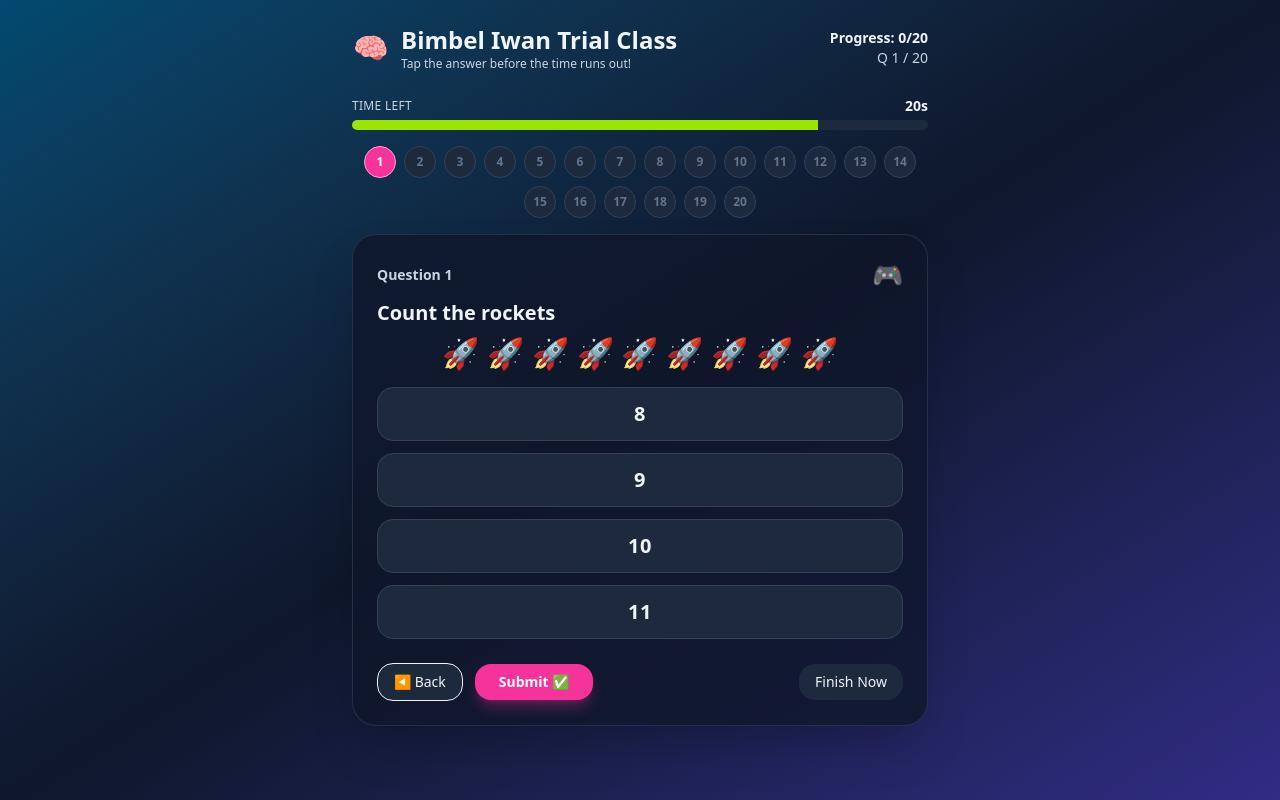
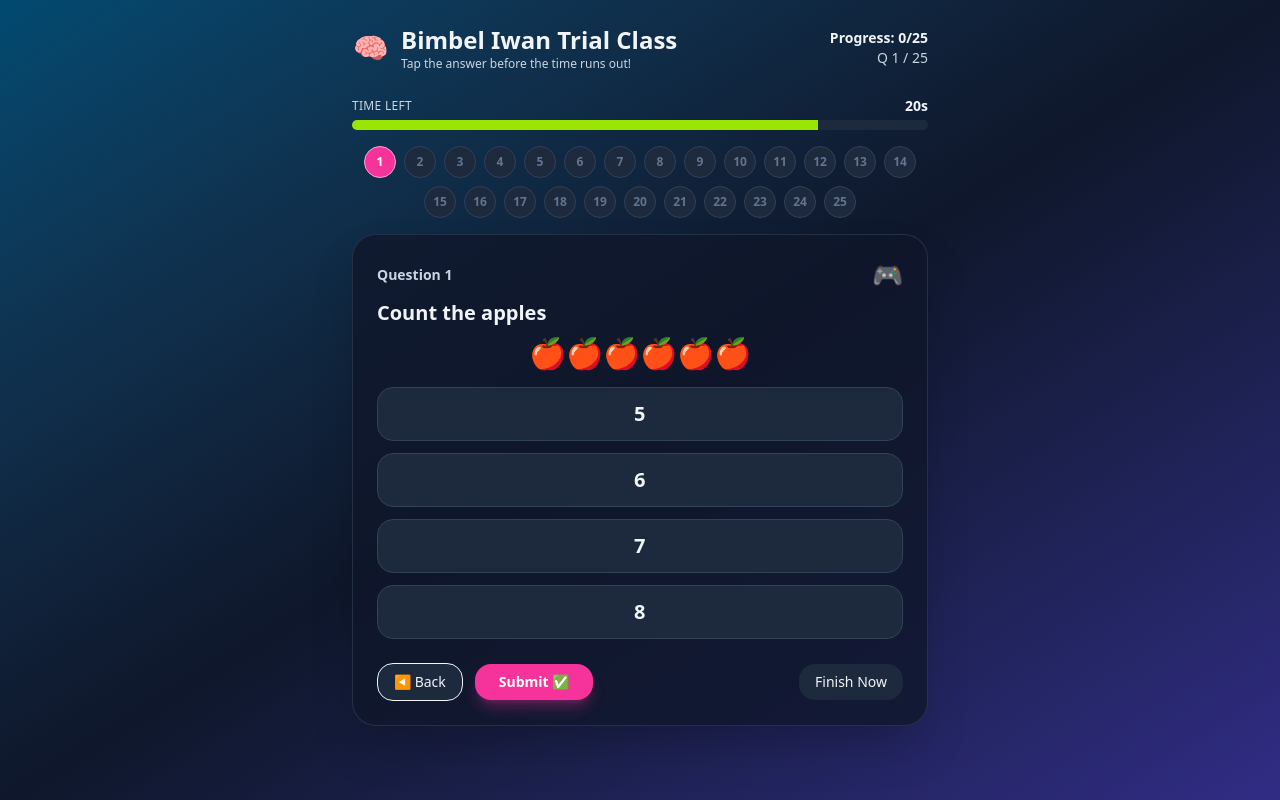
Before and after one commit to m12cksn/areaAndPerimeter, a React (Vite) app: page / in a window 1280 px wide. Built offline with nearby package versions, Linux system fonts and the light colour scheme.

Commit message:
09 desember 2025

```diff
--- a/src/App.jsx
+++ b/src/App.jsx
@@ -9,192 +9,227 @@ const QUESTIONS = [
   {
     id: 1,
     type: "mcq",
-    title: "Count the rockets",
-    text: "🚀 🚀 🚀 🚀 🚀 🚀 🚀 🚀 🚀",
-    options: ["8", "9", "10", "11"],
-    correct: "9",
-    explanation: "There are 9 rockets.",
+    title: "Count the apples",
+    text: "🍎🍎🍎🍎🍎🍎",
+    options: ["5", "6", "7", "8"],
+    correct: "6",
+    explanation: "There are 6 apples.",
   },
   {
     id: 2,
     type: "mcq",
-    title: "Add the fruits",
-    text: "🍎🍎🍎🍎 + 🍌🍌🍌 = ?",
+    title: "Add the stars",
+    text: "⭐⭐⭐ + ⭐⭐ = ?",
+    options: ["4", "5", "6", "7"],
+    correct: "5",
+    explanation: "3 + 2 = 5.",
+  },
+  {
+    id: 3,
+    type: "mcq",
+    title: "Take away",
+    text: "7 − 3 = ?",
+    options: ["3", "4", "5", "6"],
+    correct: "4",
+    explanation: "7 − 3 = 4.",
+  },
+  {
+    id: 4,
+    type: "mcq",
+    title: "Count the ducks",
+    text: "🦆🦆🦆🦆🦆🦆🦆",
+    options: ["6", "7", "8", "9"],
+    correct: "7",
+    explanation: "There are 7 ducks.",
+  },
+  {
+    id: 5,
+    type: "mcq",
+    title: "Add the balloons",
+    text: "🎈🎈🎈🎈 + 🎈🎈🎈 = ?",
     options: ["6", "7", "8", "9"],
     correct: "7",
     explanation: "4 + 3 = 7.",
   },
   {
-    id: 3,
-    type: "mcq",
-    title: "Count the animals",
-    text: "🐶🐶🐶🐶🐶 🐱🐱🐱🐱",
-    options: ["8", "9", "10", "11"],
-    correct: "9",
-    explanation: "5 dogs + 4 cats = 9.",
-  },
-  {
-    id: 4,
-    type: "mcq",
-    title: "Make 12",
-    text: "⭐ ⭐ ⭐ ⭐ ⭐ + ⭐ ⭐ ⭐ ⭐ ⭐ ⭐ ⭐ = ?",
-    options: ["11", "12", "13", "14"],
-    correct: "12",
-    explanation: "5 + 7 = 12.",
-  },
-  {
-    id: 5,
-    type: "mcq",
-    title: "Big subtraction",
-    text: "🍪🍪🍪🍪🍪🍪🍪🍪🍪🍪 🍪🍪 − 🍪🍪🍪 = ?",
-    options: ["7", "8", "9", "10"],
-    correct: "9",
-    explanation: "12 − 3 = 9.",
-  },
-  {
     id: 6,
     type: "mcq",
-    title: "Which is 15?",
-    text: "Tap the group with 15 objects",
-    options: [
-      "🦆🦆🦆🦆🦆🦆🦆🦆🦆🦆",
-      "🐟🐟🐟🐟🐟🐟🐟🐟🐟🐟🐟🐟🐟🐟🐟",
-      "🍓🍓🍓🍓🍓🍓🍓🍓",
-      "⚽⚽⚽⚽⚽⚽⚽⚽⚽⚽⚽",
-    ],
-    correct: "🐟🐟🐟🐟🐟🐟🐟🐟🐟🐟🐟🐟🐟🐟🐟",
-    explanation: "The fish group shows 15.",
+    title: "Count the hearts",
+    text: "❤️❤️❤️❤️❤️❤️❤️❤️",
+    options: ["7", "8", "9", "10"],
+    correct: "8",
+    explanation: "There are 8 hearts.",
   },
   {
     id: 7,
     type: "mcq",
-    title: "Double add",
-    text: "3 + 4 + 5 = ?",
-    options: ["10", "11", "12", "13"],
-    correct: "12",
-    explanation: "3 + 4 = 7, 7 + 5 = 12.",
+    title: "Take away apples",
+    text: "🍎🍎🍎🍎🍎 − 🍎🍎 = ?",
+    options: ["2", "3", "4", "5"],
+    correct: "3",
+    explanation: "5 − 2 = 3.",
   },
   {
     id: 8,
     type: "mcq",
-    title: "Count the hearts",
-    text: "❤️ ❤️ ❤️ ❤️ ❤️ ❤️ ❤️ ❤️ ❤️ ❤️ ❤️ ❤️ ❤️",
-    options: ["11", "12", "13", "14"],
-    correct: "13",
-    explanation: "There are 13 hearts.",
+    title: "Count the cars",
+    text: "🚗🚗🚗🚗🚗🚗🚗🚗🚗",
+    options: ["8", "9", "10", "11"],
+    correct: "9",
+    explanation: "There are 9 cars.",
   },
   {
     id: 9,
     type: "mcq",
-    title: "Missing to 15",
-    text: "10 + ? = 15",
+    title: "Make 10",
+    text: "6 + ? = 10",
     options: ["3", "4", "5", "6"],
-    correct: "5",
-    explanation: "10 + 5 = 15.",
+    correct: "4",
+    explanation: "6 + 4 = 10.",
   },
   {
     id: 10,
     type: "mcq",
-    title: "Three-step count",
-    text: "🐸🐸🐸🐸 🐸🐸 🐸🐸🐸",
-    options: ["7", "8", "9", "10"],
-    correct: "9",
-    explanation: "4 + 2 + 3 = 9.",
+    title: "Count the fish",
+    text: "🐟🐟🐟🐟🐟🐟🐟🐟🐟🐟",
+    options: ["9", "10", "11", "12"],
+    correct: "10",
+    explanation: "There are 10 fish.",
   },
   {
     id: 11,
     type: "mcq",
-    title: "Subtract carefully",
+    title: "Take away slowly",
+    text: "10 − 4 = ?",
+    options: ["5", "6", "7", "8"],
+    correct: "6",
+    explanation: "10 − 4 = 6.",
+  },
+  {
+    id: 12,
+    type: "mcq",
+    title: "Count the frogs",
+    text: "🐸🐸🐸🐸🐸🐸🐸🐸🐸🐸🐸",
+    options: ["10", "11", "12", "13"],
+    correct: "11",
+    explanation: "There are 11 frogs.",
+  },
+  {
+    id: 13,
+    type: "mcq",
+    title: "Add to 12",
+    text: "9 + ? = 12",
+    options: ["1", "2", "3", "4"],
+    correct: "3",
+    explanation: "9 + 3 = 12.",
+  },
+  {
+    id: 14,
+    type: "mcq",
+    title: "Count the gifts",
+    text: "🎁🎁🎁🎁🎁🎁🎁🎁🎁🎁🎁🎁",
+    options: ["11", "12", "13", "14"],
+    correct: "12",
+    explanation: "There are 12 gifts.",
+  },
+  {
+    id: 15,
+    type: "mcq",
+    title: "Take away candies",
+    text: "12 − 5 = ?",
+    options: ["5", "6", "7", "8"],
+    correct: "7",
+    explanation: "12 − 5 = 7.",
+  },
+  {
+    id: 16,
+    type: "mcq",
+    title: "Count the balls",
+    text: "⚽⚽⚽⚽⚽⚽⚽⚽⚽⚽⚽⚽⚽",
+    options: ["12", "13", "14", "15"],
+    correct: "13",
+    explanation: "There are 13 balls.",
+  },
+  {
+    id: 17,
+    type: "mcq",
+    title: "Add to 14",
+    text: "8 + ? = 14",
+    options: ["4", "5", "6", "7"],
+    correct: "6",
+    explanation: "8 + 6 = 14.",
+  },
+  {
+    id: 18,
+    type: "mcq",
+    title: "Count the cakes",
+    text: "🍰🍰🍰🍰🍰🍰🍰🍰🍰🍰🍰🍰🍰🍰",
+    options: ["13", "14", "15", "16"],
+    correct: "14",
+    explanation: "There are 14 cakes.",
+  },
+  {
+    id: 19,
+    type: "mcq",
+    title: "Small subtraction",
+    text: "14 − 9 = ?",
+    options: ["4", "5", "6", "7"],
+    correct: "5",
+    explanation: "14 − 9 = 5.",
+  },
+  {
+    id: 20,
+    type: "mcq",
+    title: "Count the birds",
+    text: "🐦🐦🐦🐦🐦🐦🐦🐦🐦🐦🐦🐦🐦🐦🐦",
+    options: ["13", "14", "15", "16"],
+    correct: "15",
+    explanation: "There are 15 birds.",
+  },
+  {
+    id: 21,
+    type: "mcq",
+    title: "Add to 15",
+    text: "9 + ? = 15",
+    options: ["5", "6", "7", "8"],
+    correct: "6",
+    explanation: "9 + 6 = 15.",
+  },
+  {
+    id: 22,
+    type: "mcq",
+    title: "Take away toys",
     text: "15 − 7 = ?",
-    options: ["6", "7", "8", "9"],
+    options: ["7", "8", "9", "10"],
     correct: "8",
     explanation: "15 − 7 = 8.",
   },
   {
-    id: 12,
+    id: 23,
     type: "mcq",
-    title: "Which is bigger?",
-    text: "Compare: 🧸🧸🧸🧸🧸🧸🧸🧸  vs  🪀🪀🪀🪀🪀🪀🪀🪀🪀",
-    options: ["Left bigger", "Right bigger", "Same", "Cannot tell"],
-    correct: "Right bigger",
-    explanation: "Left has 8, right has 9.",
+    title: "Count the rockets",
+    text: "🚀🚀🚀🚀🚀🚀🚀🚀🚀🚀🚀🚀",
+    options: ["11", "12", "13", "14"],
+    correct: "12",
+    explanation: "There are 12 rockets.",
   },
   {
-    id: 13,
+    id: 24,
     type: "mcq",
-    title: "Make 14",
-    text: "9 + ? = 14",
+    title: "Make 11",
+    text: "5 + ? = 11",
     options: ["4", "5", "6", "7"],
-    correct: "5",
-    explanation: "9 + 5 = 14.",
-  },
-  {
-    id: 14,
-    type: "mcq",
-    title: "Visual subtraction",
-    text: "🚗🚗🚗🚗🚗🚗🚗🚗🚗🚗 🚗🚗🚗🚗 − 🚗🚗🚗 = ?",
-    options: ["7", "8", "9", "11"],
-    correct: "11",
-    explanation: "14 − 3 = 11.",
-  },
-  {
-    id: 15,
-    type: "mcq",
-    title: "Final challenge",
-    text: "🐠🐠🐠 + 🐠🐠🐠🐠 + 🐠🐠🐠🐠🐠 = ?",
-    options: ["11", "12", "13", "14"],
-    correct: "12",
-    explanation: "3 + 4 + 5 = 12.",
-  },
-  {
-    id: 16,
-    type: "mcq",
-    title: "Which shows 14?",
-    text: "Pick the correct group",
-    options: [
-      "🍉🍉🍉🍉🍉🍉🍉🍉🍉🍉🍉🍉🍉🍉",
-      "🍉🍉🍉🍉🍉🍉🍉🍉🍉🍉🍉",
-      "🍉🍉🍉🍉🍉🍉🍉🍉",
-      "🍉🍉🍉🍉🍉🍉🍉🍉🍉🍉🍉🍉",
-    ],
-    correct: "🍉🍉🍉🍉🍉🍉🍉🍉🍉🍉🍉🍉🍉🍉",
-    explanation: "This group has 14 watermelons.",
-  },
-  {
-    id: 17,
-    type: "mcq",
-    title: "Add to 15",
-    text: "8 + 7 = ?",
-    options: ["13", "14", "15", "16"],
-    correct: "15",
-    explanation: "8 + 7 = 15.",
-  },
-  {
-    id: 18,
-    type: "mcq",
-    title: "Tiny difference",
-    text: "15 − 14 = ?",
-    options: ["0", "1", "2", "3"],
-    correct: "1",
-    explanation: "15 − 14 = 1.",
-  },
-  {
-    id: 19,
-    type: "mcq",
-    title: "Mixed objects",
-    text: "⚽⚽⚽⚽⚽ ⚾⚾⚾⚾⚾⚾",
-    options: ["10", "11", "12", "13"],
-    correct: "11",
+    correct: "6",
     explanation: "5 + 6 = 11.",
   },
   {
-    id: 20,
+    id: 25,
     type: "mcq",
-    title: "Last big count",
-    text: "🌟🌟🌟🌟🌟🌟🌟🌟 🌟🌟🌟🌟🌟🌟🌟",
-    options: ["13", "14", "15", "16"],
-    correct: "15",
-    explanation: "8 + 7 = 15.",
+    title: "Final subtraction",
+    text: "13 − 4 = ?",
+    options: ["8", "9", "10", "11"],
+    correct: "9",
+    explanation: "13 − 4 = 9.",
   },
 ];
 
```
